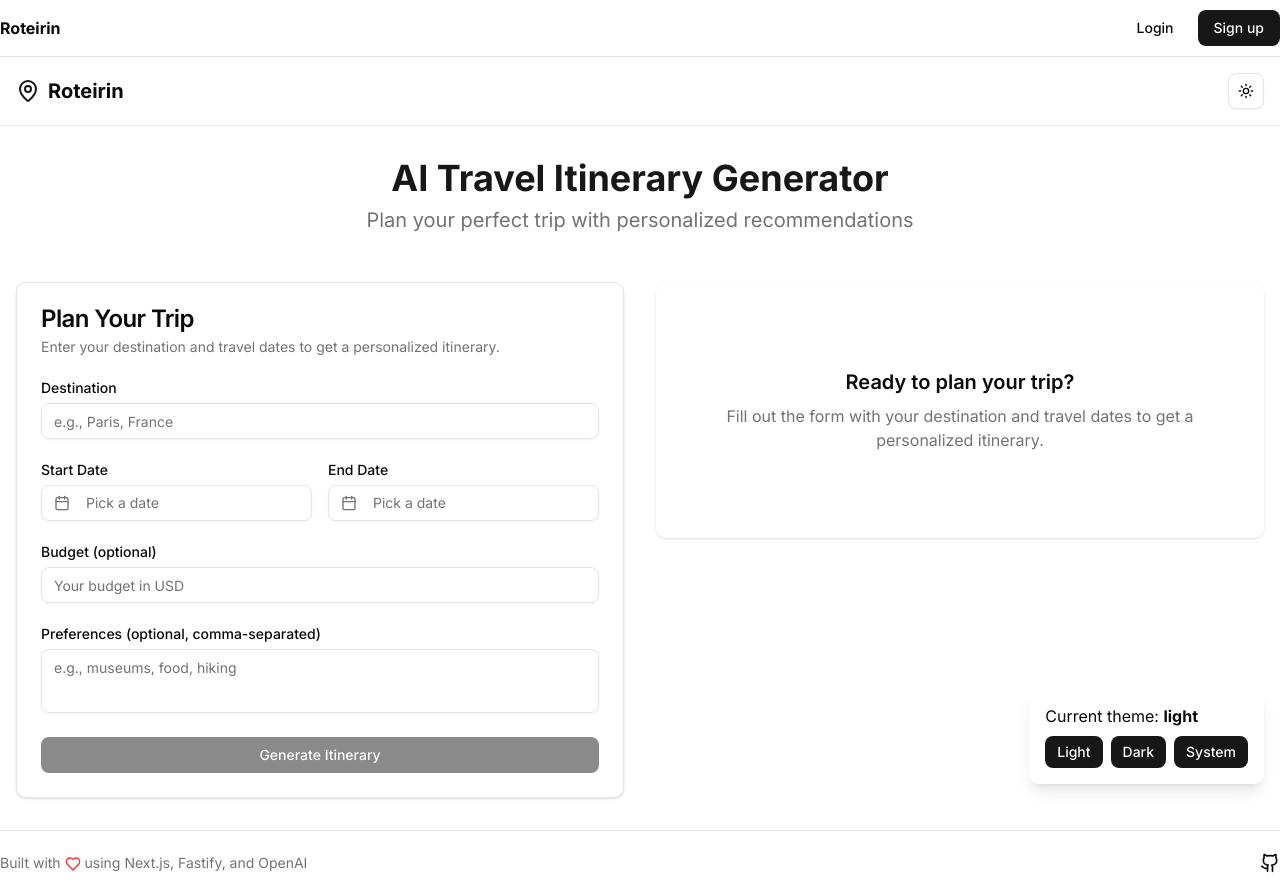
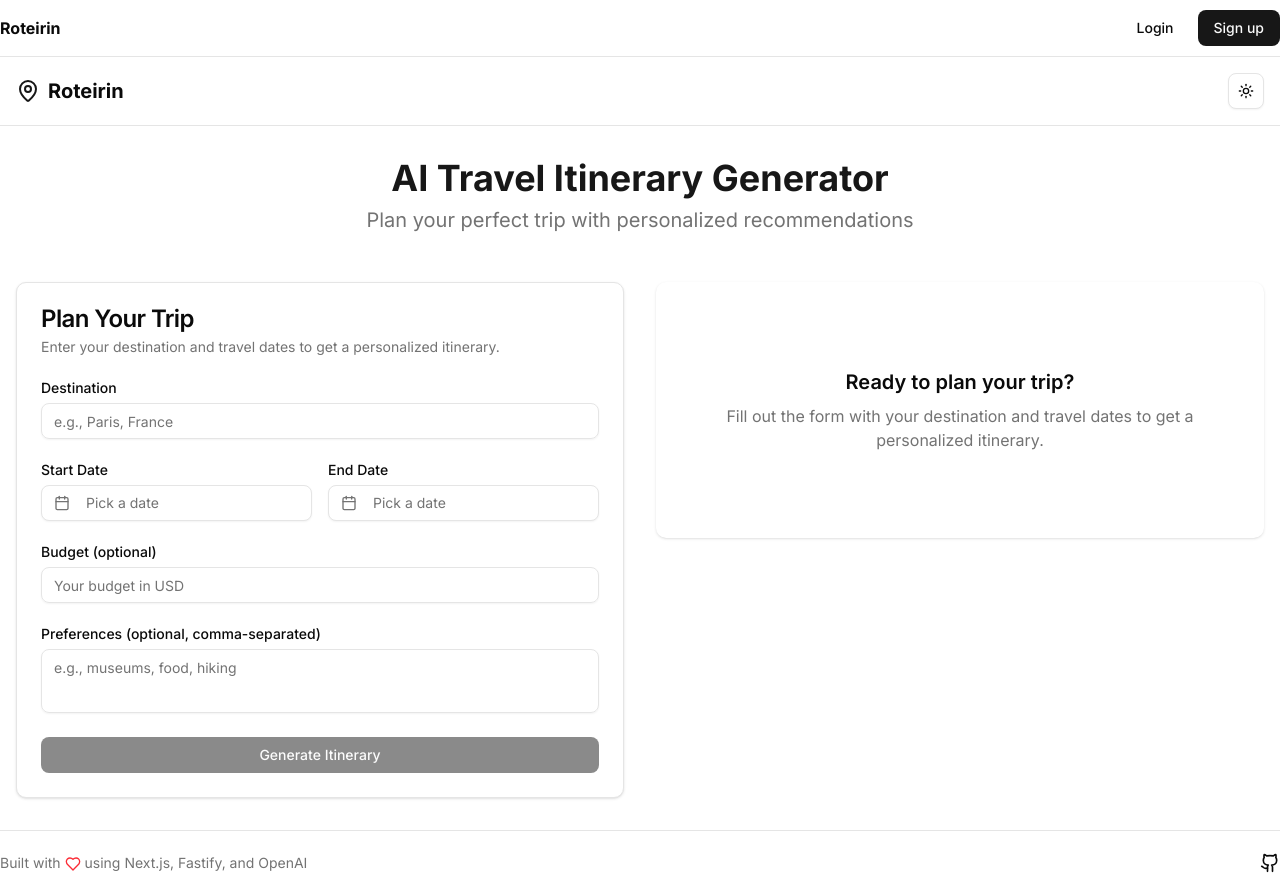
Before and after one commit to joaov56/roteirin, a Next.js app in the folder client/: page / in a window 1280 px wide. Built offline with nearby package versions, Linux system fonts and the light colour scheme; no server answers.

Commit message:
chore: remove ThemeDebug component and update @fastify/jwt and fast-jwt dependencies

```diff
--- a/client/src/app/layout.tsx
+++ b/client/src/app/layout.tsx
@@ -3,7 +3,6 @@ import { Inter } from "next/font/google";
 import "./globals.css";
 import { ThemeProvider } from "@/components/theme-provider";
 import { Toaster } from "@/components/ui/sonner";
-import { ThemeDebug } from "@/components/theme-debug";
 import { AuthProvider } from "@/lib/auth-context";
 import { Navbar } from "@/components/navbar";
 
@@ -36,7 +35,6 @@ export default function RootLayout({
               </main>
             </div>
             <Toaster position="top-center" />
-            <ThemeDebug />
           </AuthProvider>
         </ThemeProvider>
       </body>
```
Also changed, not shown: 2 other files (tests, documents, lock files or other folders).
